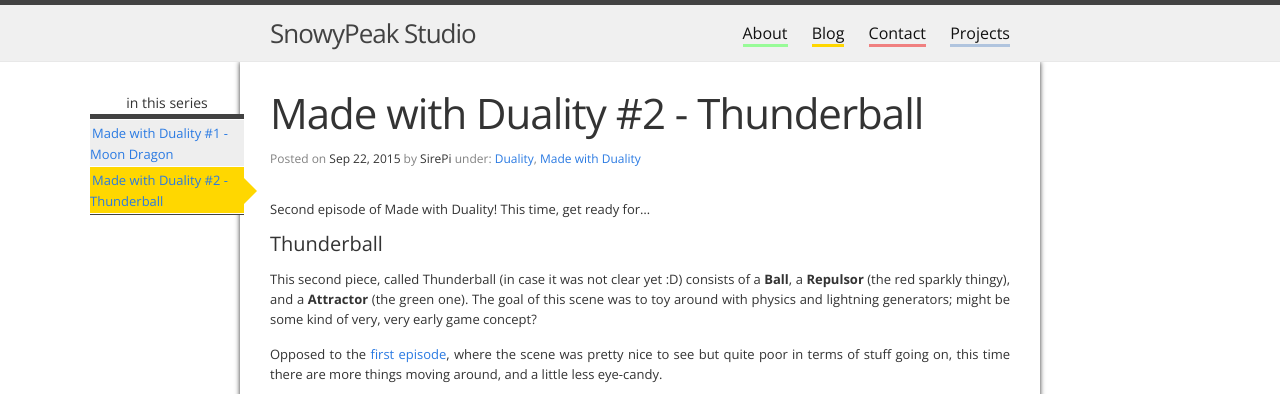
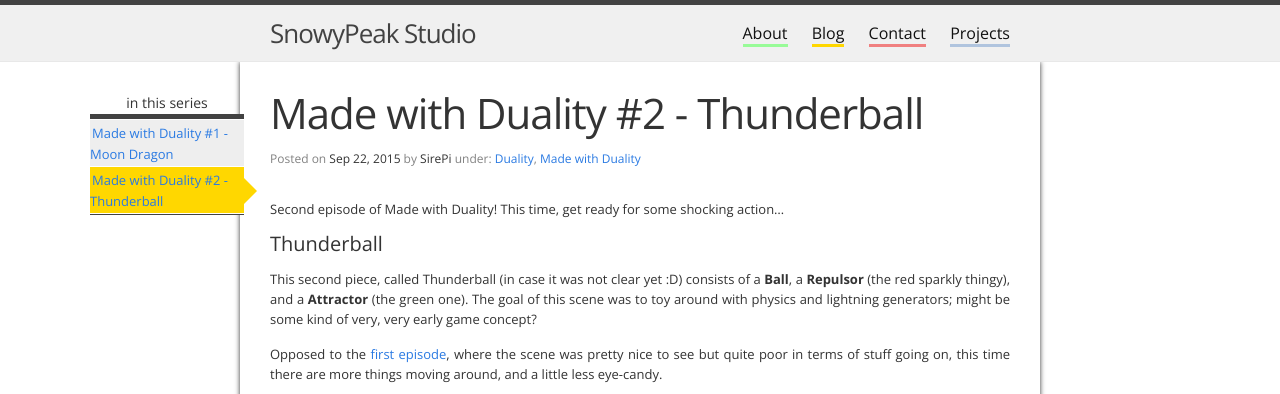
Before and after one commit to MrLeonardo/sirepi.github.io, a Jekyll site: the page built from _posts/2015-09-22-mwd-thunderball.md, in a window 1280 px wide. Shown: the top 394 px of the page. Built offline with Jekyll 4.4.1, drawn with Linux system fonts in a browser that asks for light colours; nearby versions of some CDN libraries; some web fonts are replaced.

Commit message:
Nothing special...

```diff
--- a/_posts/2015-09-22-mwd-thunderball.md
+++ b/_posts/2015-09-22-mwd-thunderball.md
@@ -8,7 +8,7 @@
 lesson: mwd#2
 images: mwd-thunderball
 ---
-Second episode of Made with Duality! This time, get ready for...
+Second episode of Made with Duality! This time, get ready for some shocking action...
 <!--more-->
 
 #### Thunderball
```
